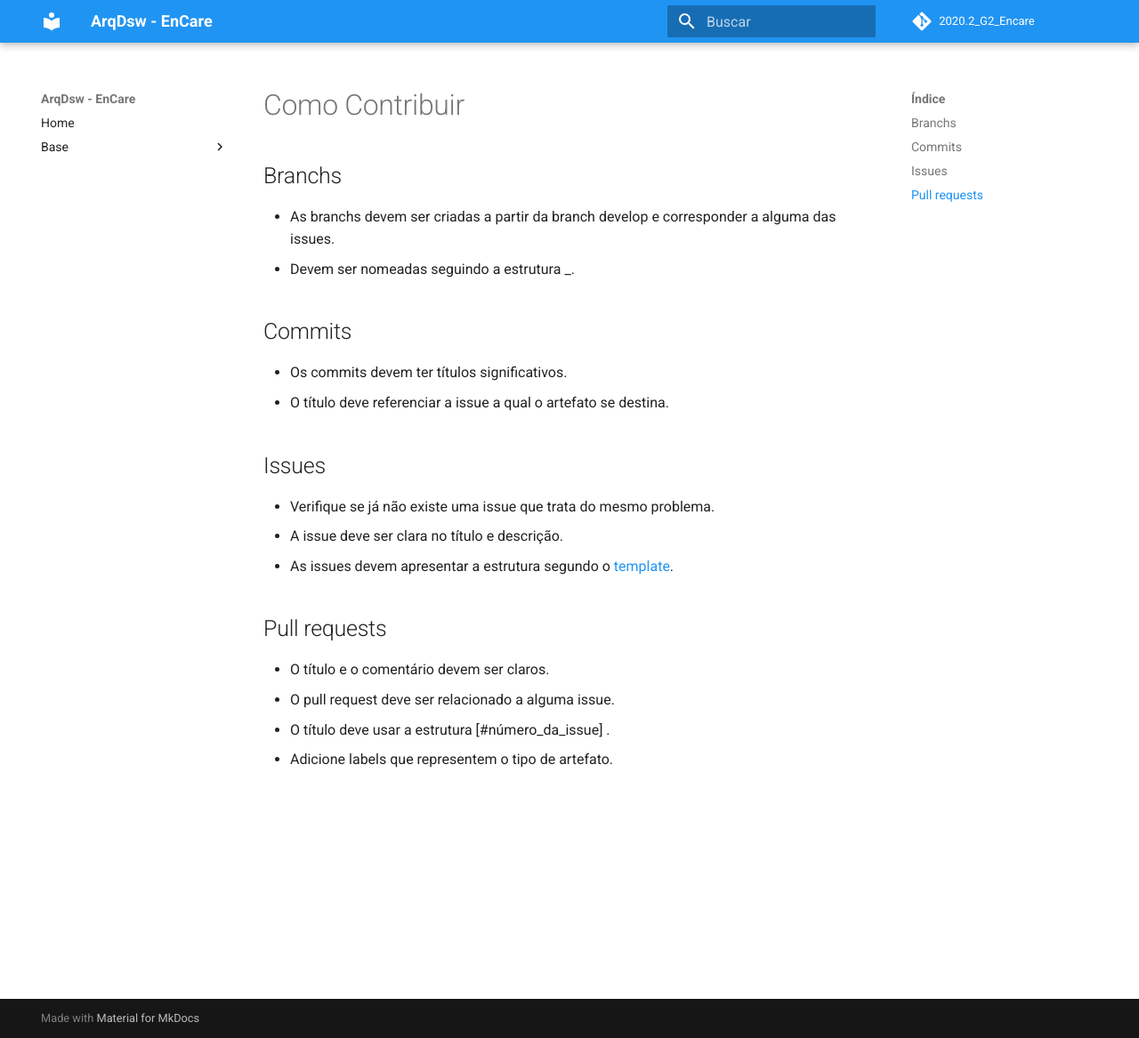
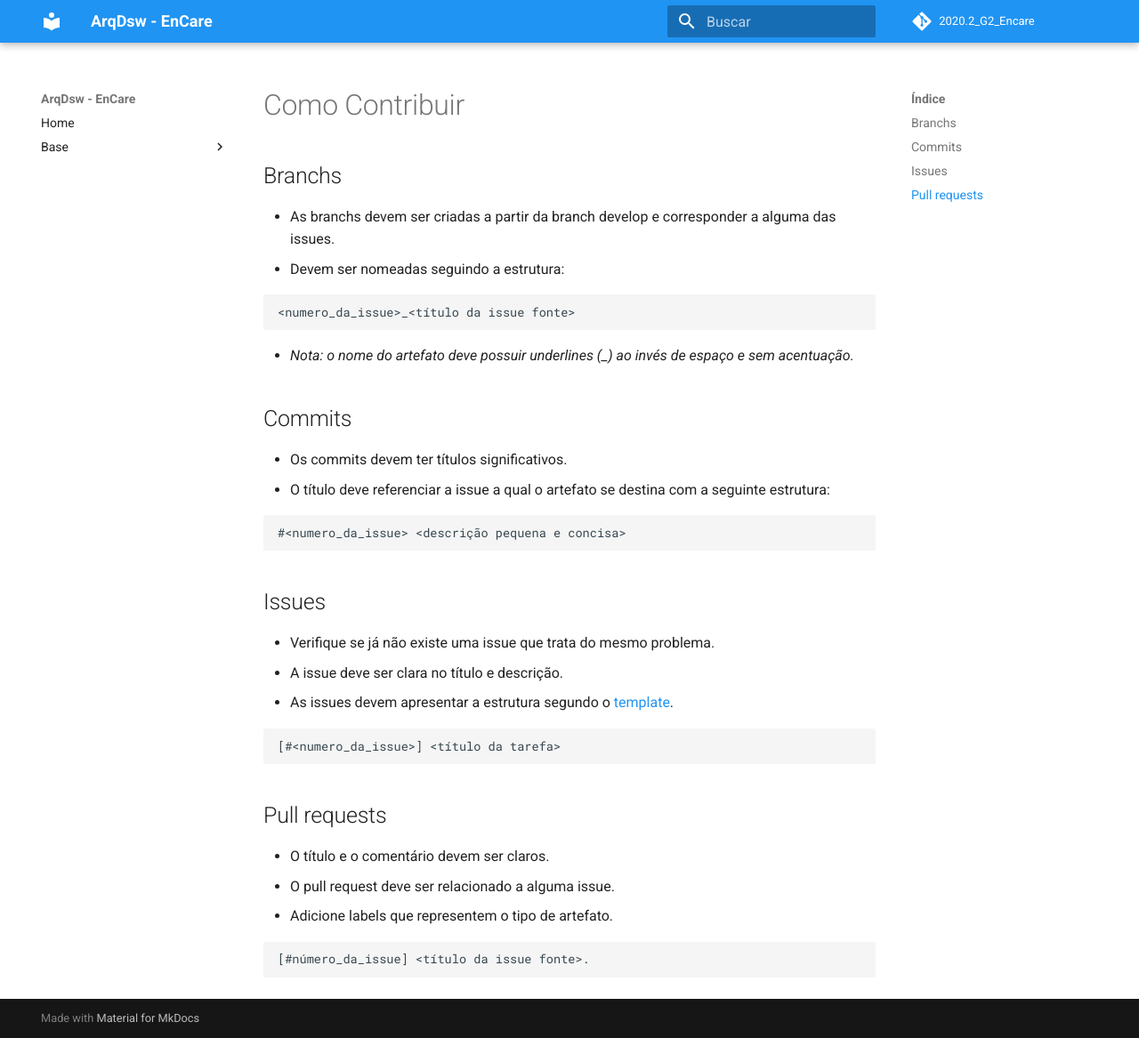
Before and after one commit to UnBArqDsw2020-2/2020.2_G2_Encare, an MkDocs documentation site: the page built from docs/Base/iniciativas_extras/CONTRIBUTING.md, in a window 1280 px wide and 1167 px high. Shown: the whole window at 89% size. Built offline with MkDocs 1.6.1 and Material for MkDocs 9.7.7, drawn with Linux system fonts in a browser that asks for light colours; comment, search, counter and statistics services are not loaded.

Commit message:
#4 Update formataçao das politicas de contribuiçao

````diff
--- a/docs/Base/iniciativas_extras/CONTRIBUTING.md
+++ b/docs/Base/iniciativas_extras/CONTRIBUTING.md
@@ -3,12 +3,22 @@
 ## Branchs
 
 * As branchs devem ser criadas a partir da branch develop e corresponder a alguma das issues.
-* Devem ser nomeadas seguindo a estrutura <número_da_issue>_<nome_do_artefato>.
+* Devem ser nomeadas seguindo a estrutura:
+
+```
+<numero_da_issue>_<título da issue fonte>
+```
+
+* *Nota: o nome do artefato deve possuir underlines (_) ao invés de espaço e sem acentuação.*
 
 ## Commits
 
 * Os commits devem ter títulos significativos.
-* O título deve referenciar a issue a qual o artefato se destina.
+* O título deve referenciar a issue a qual o artefato se destina com a seguinte estrutura:
+
+```
+#<numero_da_issue> <descrição pequena e concisa>
+```
 
 ## Issues
 
@@ -16,9 +26,16 @@
 * A issue deve ser clara no título e descrição.
 * As issues devem apresentar a estrutura segundo o [template](issues.md).
 
+```
+[#<numero_da_issue>] <título da tarefa>
+```
+
 ## Pull requests
 
 * O título e o comentário devem ser claros.
 * O pull request deve ser relacionado a alguma issue.
-* O título deve usar a estrutura [#número_da_issue] <título>.
 * Adicione labels que representem o tipo de artefato.
+
+```
+[#número_da_issue] <título da issue fonte>.
+```
````
